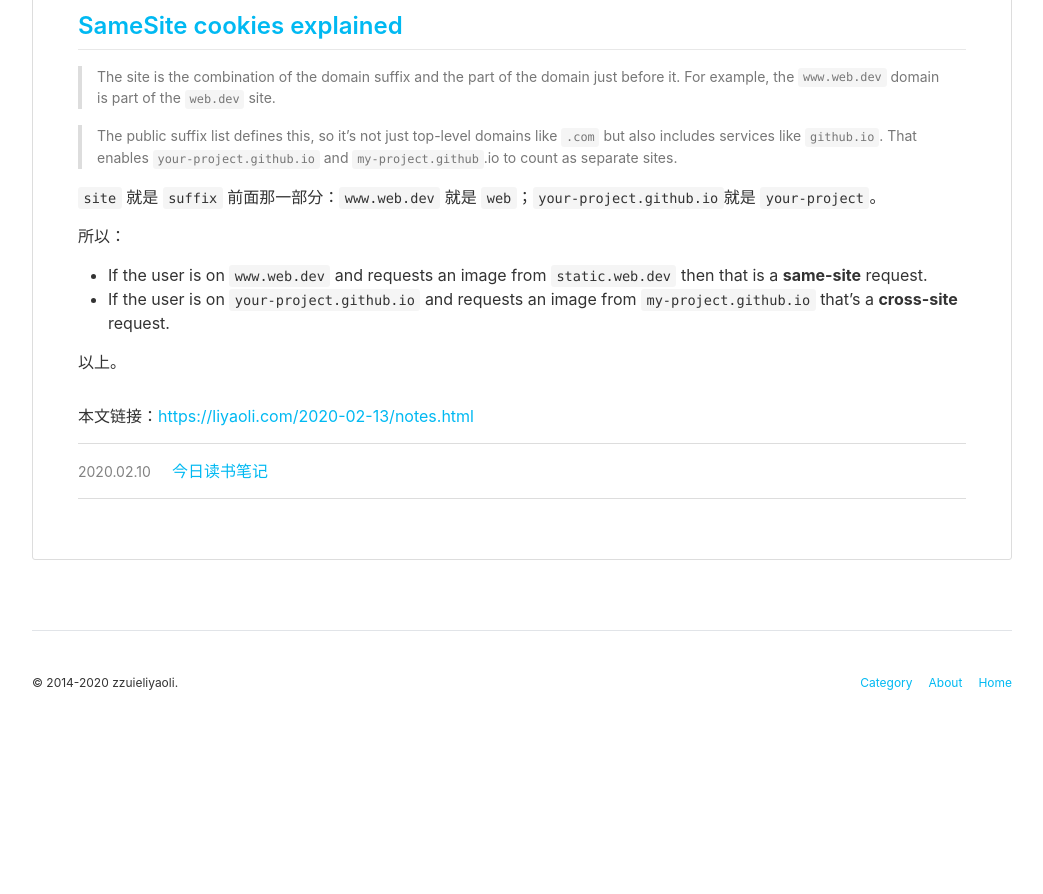
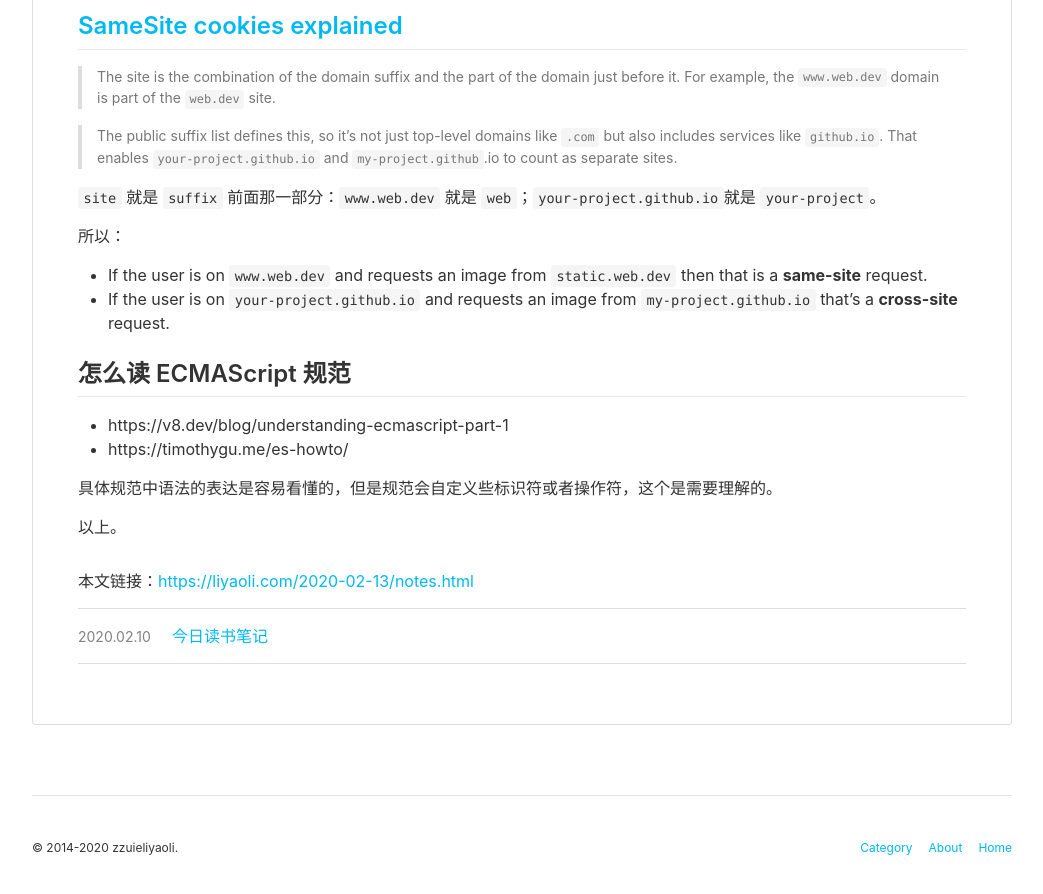
Before and after one commit to zzuieliyaoli/zzuieliyaoli.github.io, a Jekyll site: the page built from _posts/2020-2-13-notes.md, in a window 1280 px wide and 900 px high, scrolled down 619 px. Shown: the top 894 px of the window, without its empty margins (118-1161 px from the left). Built offline with Jekyll 4.4.1, drawn with Linux system fonts in a browser that asks for light colours; comment, search, counter and statistics services are not loaded; before the commit the page ends 1354 px from its top, so only the background shows below that.

Commit message:
feat: update post

```diff
--- a/_posts/2020-2-13-notes.md
+++ b/_posts/2020-2-13-notes.md
@@ -32,4 +32,11 @@ categories: [Notes]
 - If the user is on `www.web.dev` and requests an image from `static.web.dev` then that is a **same-site** request.
 - If the user is on `your-project.github.io` and requests an image from `my-project.github.io` that's a **cross-site** request.
 
+## 怎么读 ECMAScript 规范
+
+- https://v8.dev/blog/understanding-ecmascript-part-1
+- https://timothygu.me/es-howto/
+
+具体规范中语法的表达是容易看懂的，但是规范会自定义些标识符或者操作符，这个是需要理解的。
+
 以上。
```
